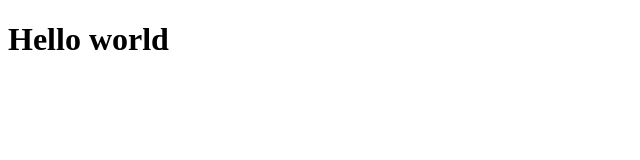
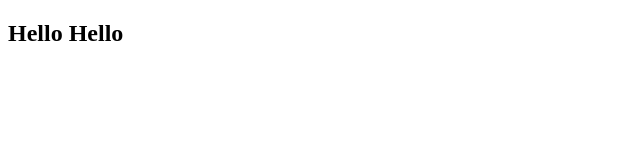
Before and after one commit to BertTWO/test_repo, a plain HTML site: page index.html in a window 1280 px wide. Shown: the whole page, without its empty margins (0-640 px from the left). Drawn offline with Linux system fonts and the light colour scheme.

Commit message:
Update index.html

```diff
--- a/index.html
+++ b/index.html
@@ -6,6 +6,6 @@
     <title>Document</title>
 </head>
 <body>
-    <h1>Hello world</h1>
+   <h2>Hello Hello</h2>
 </body>
 </html>
```
